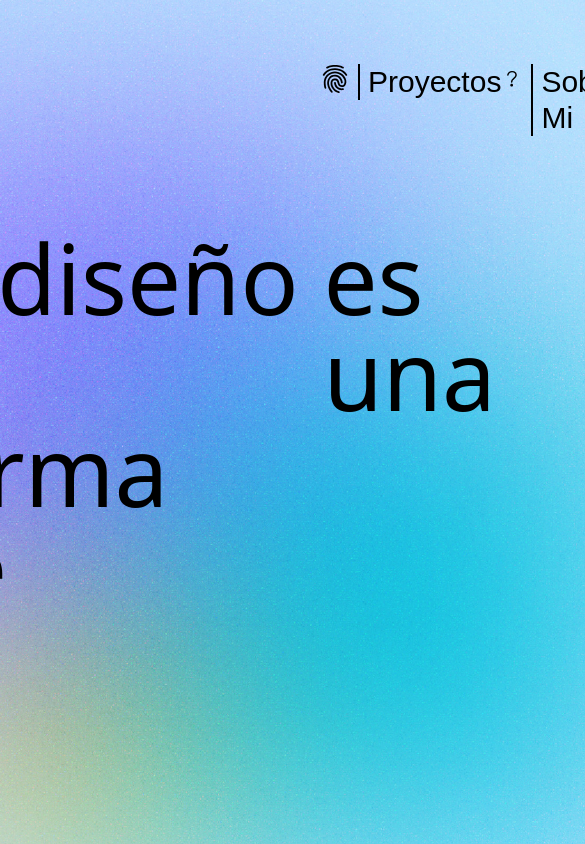
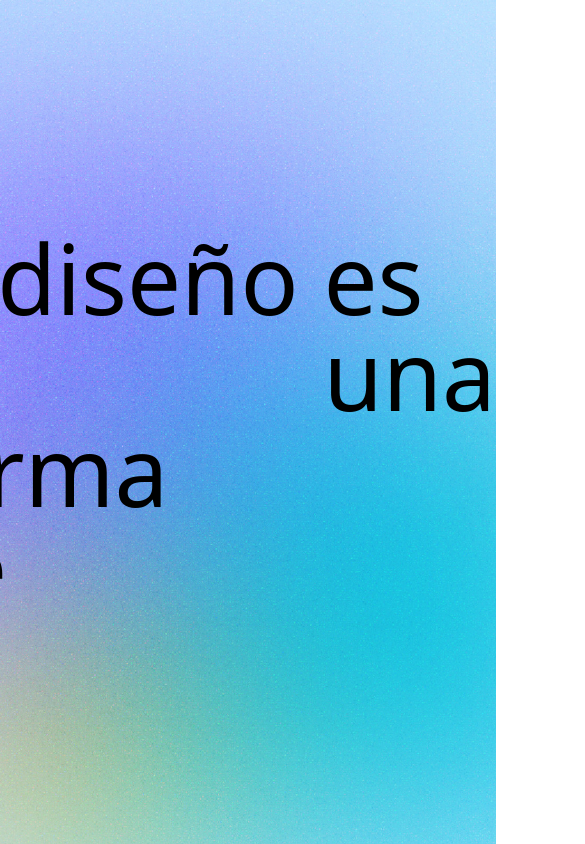
Before and after one commit to Thebassplayer/romina-quiroga-portfolio, a Next.js app: page / in a window 390 px wide. Shown: the top 844 px of the page, 585 px wide, since content can reach past the window. Built offline with nearby package versions, Linux system fonts and the light colour scheme; a web font is replaced by a local one.

Commit message:
refactor: Update DesktopMenu className in page.tsx
Update the DesktopMenu className in page.tsx to include the "hidden" class for larger screen sizes. This change improves the responsiveness of the menu and ensures it is hidden on larger devices, providing a better user experience.

```diff
--- a/src/app/page.tsx
+++ b/src/app/page.tsx
@@ -12,7 +12,7 @@ export default function Home() {
     <>
       <section ref={topRef} className="h-screen w-screen">
         <div className="relative flex h-full w-full flex-col items-center justify-center">
-          <DesktopMenu className="absolute top-0  z-50" />
+          <DesktopMenu className="absolute top-0 z-50 hidden  lg:block" />
           <div className="flex justify-center">
             <Suspense>
               <HeroHome />
```
